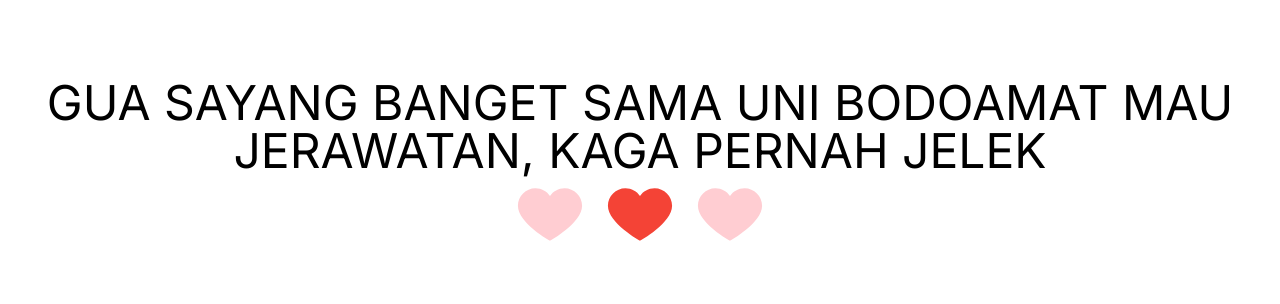
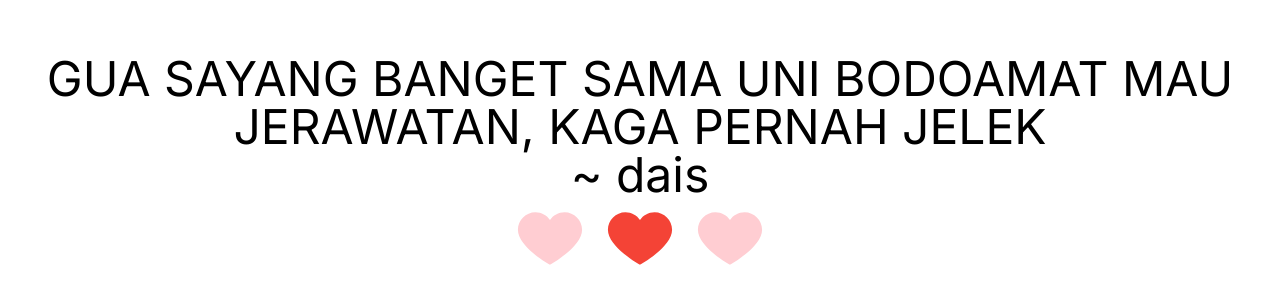
Before and after one commit to favolia/usupweb, a Next.js app: page / in a window 1280 px wide. Shown: the part 238-542 px from the top of the page. Built offline with nearby package versions, Linux system fonts and the light colour scheme.

Commit message:
add dais

```diff
--- a/src/app/page.jsx
+++ b/src/app/page.jsx
@@ -40,6 +40,8 @@ export default function Home() {
     <main className="w-full h-screen flex flex-col justify-center items-center">
       <p className="text-5xl text-center">
         GUA SAYANG BANGET SAMA UNI BODOAMAT MAU JERAWATAN, KAGA PERNAH JELEK
+        <br />
+        ~ dais
       </p>
       <div className="flex justify-center items-center gap-x-5">
 
```
